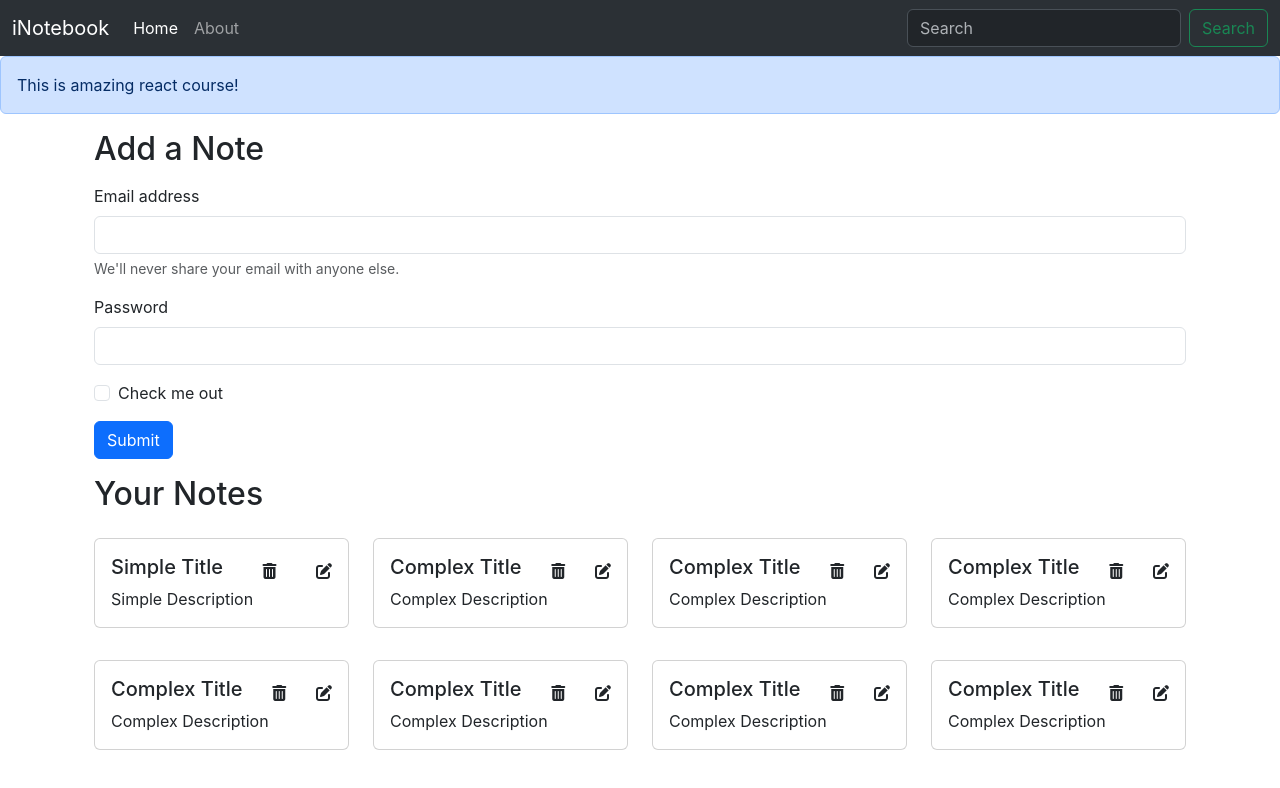
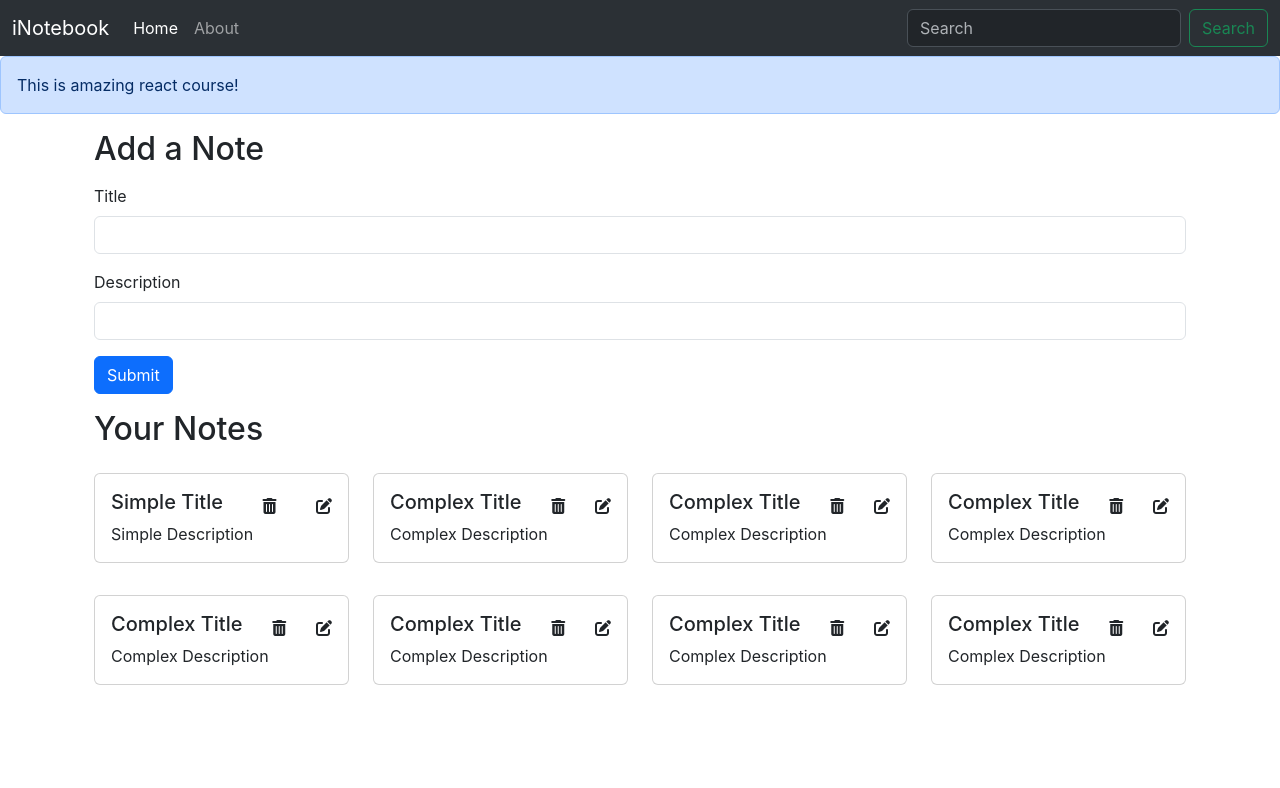
Before and after one commit to Faisal-Mujtaba-Saleem/iNotebook, a React (Create React App) app: page / in a window 1280 px wide. Shown: the top 788 px of the page. Built offline with nearby package versions, Linux system fonts and the light colour scheme.

Commit message:
Video. 63.Adding AddNote component to iNotebook - Complete React Course in Hindi. Completed with Alert.jsx

```diff
--- /dev/null
+++ b/src/components/AddNote.jsx
@@ -0,0 +1,38 @@
+import React, { useContext, useState } from 'react';
+import { NoteContext } from '../context/notes/NoteContext';
+
+const AddNote = () => {
+    const { AddNote } = useContext(NoteContext);
+
+    const [note, setNote] = useState({ title: "", description: "", tag: "" });
+
+    const onChange = (e) => {
+        setNote({ ...note, [e.target.name]: e.target.value });
+    }
+
+    const handleSubmit = (e) => {
+        e.preventDefault();
+        AddNote(note.title, note.description, note.tag);
+    }
+
+    return (
+        <>
+            <div className='container my-3 '>
+                <h2>Add a Note</h2>
+                <form className='my-3'>
+                    <div className="mb-3">
+                        <label htmlFor="title" className="form-label">Title </label>
+                        <input type="text" className="form-control" id="title" name="title" onChange={onChange} />
+                    </div>
+                    <div className="mb-3">
+                        <label htmlFor="description" className="form-label">Description</label>
+                        <input type="password" className="form-control" id="description" name="description" onChange={onChange} />
+                    </div>
+                    <button type="submit" className="btn btn-primary" onClick={handleSubmit}>Submit</button>
+                </form>
+            </div>
+        </>
+    )
+}
+
+export default AddNote
--- a/src/components/Home.jsx
+++ b/src/components/Home.jsx
@@ -1,29 +1,12 @@
+import React from 'react';
+import AddNote from './AddNote';
 import Notes from './Notes';
 
 const Home = () => {
 
     return (
         <>
-            <div className='container my-3 '>
-                <h2>Add a Note</h2>
-                <form className='my-3'>
-                    <div className="mb-3">
-                        <label htmlFor="exampleInputEmail1" className="form-label">Email address</label>
-                        <input type="email" className="form-control" id="exampleInputEmail1" aria-describedby="emailHelp" />
-                        <div id="emailHelp" className="form-text">We'll never share your email with anyone else.</div>
-                    </div>
-                    <div className="mb-3">
-                        <label htmlFor="exampleInputPassword1" className="form-label">Password</label>
-                        <input type="password" className="form-control" id="exampleInputPassword1" />
-                    </div>
-                    <div className="mb-3 form-check">
-                        <input type="checkbox" className="form-check-input" id="exampleCheck1" />
-                        <label className="form-check-label" htmlFor="exampleCheck1">Check me out</label>
-                    </div>
-                    <button type="submit" className="btn btn-primary">Submit</button>
-                </form>
-            </div>
-
+            <AddNote />
             <Notes />
         </>
     )
--- a/src/components/Notes.jsx
+++ b/src/components/Notes.jsx
@@ -3,7 +3,7 @@
 import NoteItem from './NoteItem'
 
 const Notes = () => {
-    const { notes, setNotes } = useContext(NoteContext);
+    const { notes } = useContext(NoteContext);
     return (
         <>
             <div className='container my-3 '>
@@ -11,10 +11,9 @@
                 <div className="row">
                     {
                         notes.map((note, index) => {
+                            console.log(note._id);
                             return (
-                                <>
-                                    <NoteItem note={note} />
-                                </>
+                                <NoteItem key={note._id} note={note} />
                             )
                         })
                     }
--- a/src/context/notes/NoteContext.jsx
+++ b/src/context/notes/NoteContext.jsx
@@ -5,7 +5,7 @@
 export const NoteContextProvider = (props) => {
     const fetchedNotes = [
         {
-            "_id": "655e3057754ae482e78443c5",
+            "_id": "655e3057754ae482e7z8443c5",
             "user": "65537f11ece68dc8121416ad",
             "title": "Simple Title",
             "description": "Simple Description",
@@ -14,7 +14,7 @@
             "__v": 0
         },
         {
-            "_id": "655e308c754ae482e78443c7",
+            "_id": "655e308c754ae482le787443c7",
             "user": "65537f11ece68dc8121416ad",
             "title": "Complex Title",
             "description": "Complex Description",
@@ -23,7 +23,7 @@
             "__v": 0
         },
         {
-            "_id": "655e308c754ae482e78443c7",
+            "_id": "655e308c754ae485r2e78443c87",
             "user": "65537f11ece68dc8121416ad",
             "title": "Complex Title",
             "description": "Complex Description",
@@ -32,7 +32,7 @@
             "__v": 0
         },
         {
-            "_id": "655e308c754ae482e78443c7",
+            "_id": "655e308c7544ae482e7844d3c07",
             "user": "65537f11ece68dc8121416ad",
             "title": "Complex Title",
             "description": "Complex Description",
@@ -41,7 +41,7 @@
             "__v": 0
         },
         {
-            "_id": "655e308c754ae482e78443c7",
+            "_id": "655e308c754ae482e78484k3c97",
             "user": "65537f11ece68dc8121416ad",
             "title": "Complex Title",
             "description": "Complex Description",
@@ -50,7 +50,7 @@
             "__v": 0
         },
         {
-            "_id": "655e308c754ae482e78443c7",
+            "_id": "655e308c754ae482e7894t43cy7",
             "user": "65537f11ece68dc8121416ad",
             "title": "Complex Title",
             "description": "Complex Description",
@@ -59,7 +59,7 @@
             "__v": 0
         },
         {
-            "_id": "655e308c754ae482e78443c7",
+            "_id": "655e308c754ae482e78404m3ch7",
             "user": "65537f11ece68dc8121416ad",
             "title": "Complex Title",
             "description": "Complex Description",
@@ -68,7 +68,7 @@
             "__v": 0
         },
         {
-            "_id": "655e308c754ae482e78443c7",
+            "_id": "655e308c75h4ae482e7v8443cs7",
             "user": "65537f11ece68dc8121416ad",
             "title": "Complex Title",
             "description": "Complex Description",
@@ -79,8 +79,33 @@
     ]
 
     const [notes, setNotes] = useState(fetchedNotes)
+
+    // Add Note
+    const AddNote = (title, description, tag) => {
+        const note = {
+            "_id": "655e308c75h4ae482e7v8443c7",
+            "user": "65537f11ece68dc8121416ad",
+            "title": title,
+            "description": description,
+            "tag": "Complex_Personal",
+            "date": "2023-11-22T16:47:08.003Z",
+            "__v": 0
+        }
+        setNotes(notes.concat(note));
+    }
+
+    // Edit Note
+    const EditNote = (id) => {
+
+    }
+
+    // Delete Note
+    const DeleteNote = (id) => {
+
+    }
+
     return (
-        <NoteContext.Provider value={{ notes, setNotes }}>
+        <NoteContext.Provider value={{ notes, AddNote, EditNote, DeleteNote }}>
             {props.children}
         </NoteContext.Provider>
     )
```
